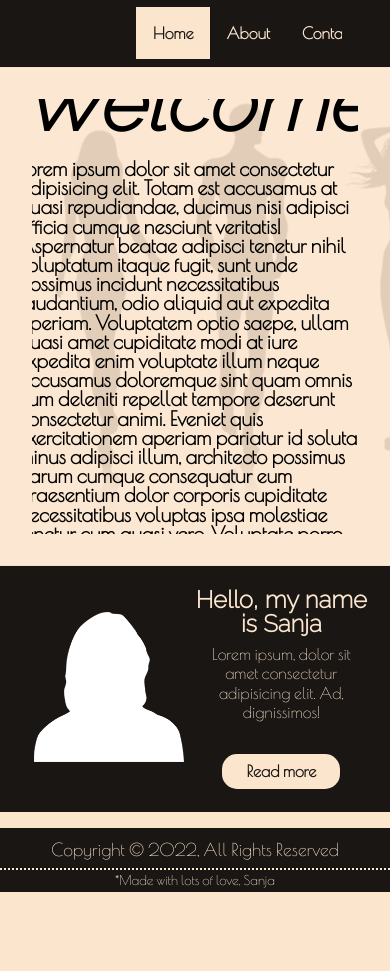
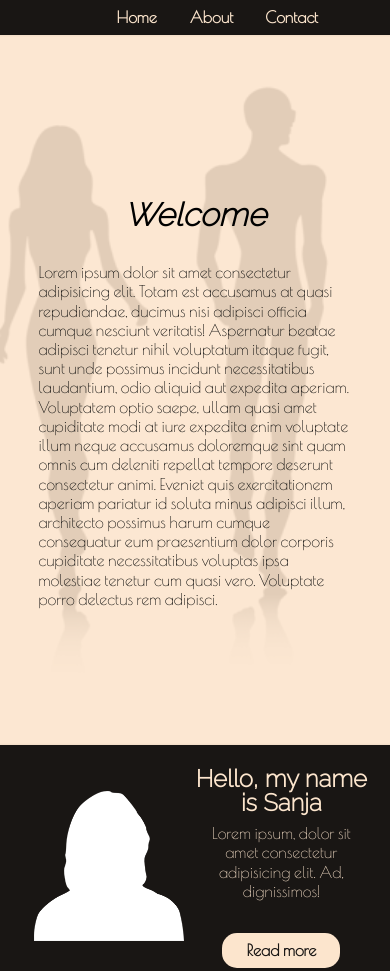
Before and after one commit to SanjaAtanasoska/sanjafirstwebpage, a plain HTML site: page index.html in a window 390 px wide. Shown: the top 971 px of the page. Before the commit the page ends 902 px from the top, so only its background shows below. Drawn offline with nearby package versions, Linux system fonts and the light colour scheme.

Commit message:
Updated mobile

```diff
--- a/CSS/mobile.css
+++ b/CSS/mobile.css
@@ -33,13 +33,40 @@
     display: none;
   }
 
-  #main-nav .container ul {
-  margin: 1rem 5rem;
+  #main-nav .container {
+    grid-template-columns: repeat(1, 5fr);
+  }
+
+  #main-nav .container ul li a.current {
+    background: var(--dark-col);
+    color: var(--light-col);
+    border: 1px solid var(--dark-col);
+  }
+
+  #showcase .showcase-container {
+    flex: none;
+    height: 75vh;
+  }
+
+  #showcase .showcase-content h1 {
+    font-size: 2rem;
+    font-style: italic;
+    text-align: center;
+    margin-bottom: 0.25rem;
+  }
+
+  #showcase .showcase-content p {
+    color: #000;
+    font-weight: normal;
+    font-size: 1rem;
+    margin: 0;
+    padding: 0;
   }
 
   #timeline ul li {
     margin-left: 25px;
   }
+
   #timeline ul li div {
     width: calc(100vw - 100px);
   }
```
